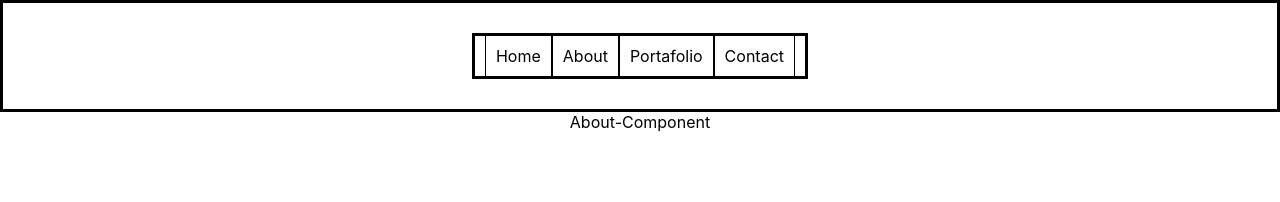
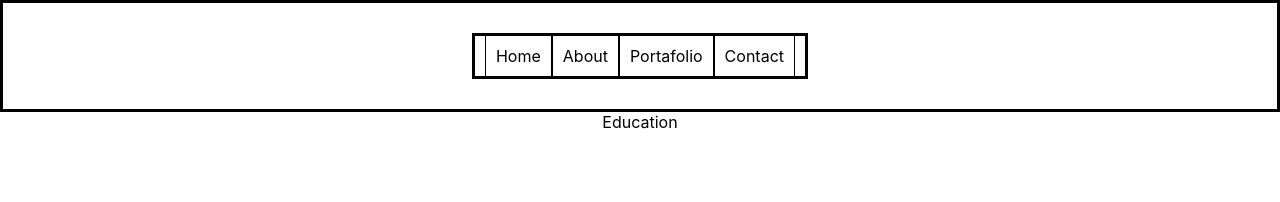
Before and after one commit to barbaroreyes/app-folio, a React (Create React App) app: page /about in a window 1280 px wide. Shown: the top 202 px of the page. Built offline with nearby package versions, Linux system fonts and the light colour scheme.

Commit message:
education

```diff
--- a/src/Pages/About.js
+++ b/src/Pages/About.js
@@ -3,7 +3,7 @@ import React from 'react'
 const About = () => {
   return (
     <div>
-      About-Component
+     Education
     </div>
   )
 }
```
